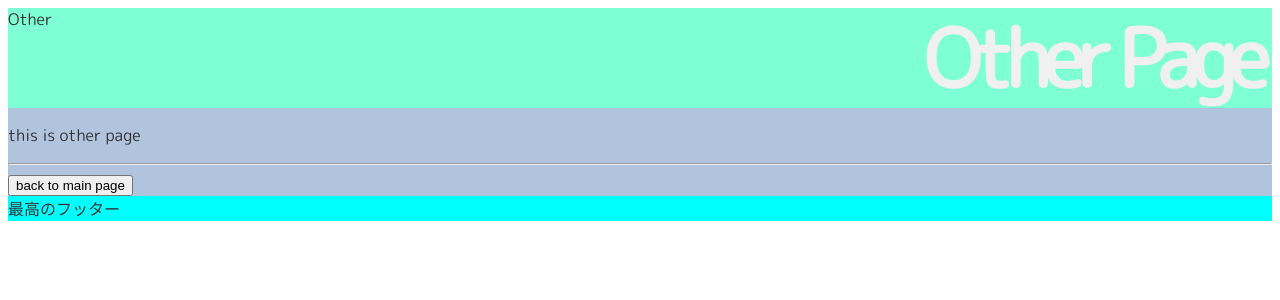
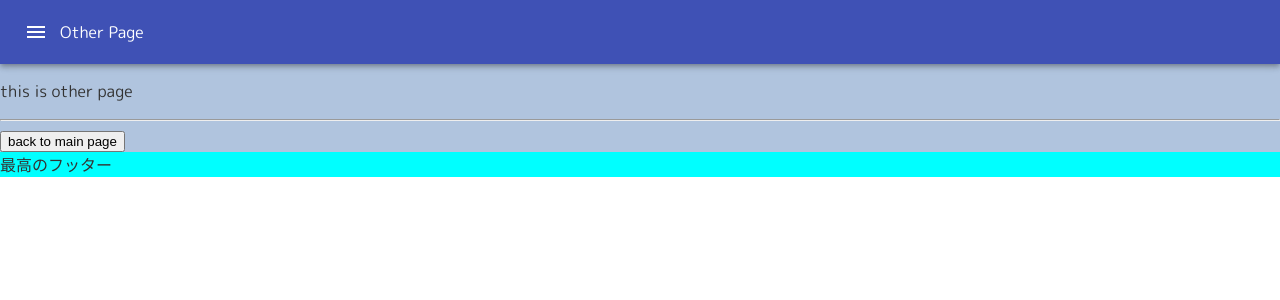
Before and after one commit to susunshun/ShareTodo, a Next.js app: page /other in a window 1280 px wide. Shown: the top 300 px of the page. Built offline with nearby package versions, Linux system fonts and the light colour scheme; no server answers.

Commit message:
ヘッダーのデザインを実装

```diff
--- a/components/AddTodo.js
+++ b/components/AddTodo.js
@@ -38,7 +38,7 @@ export const Root = styled.div`
   background-color: rgba(255,255,255,0.5);
   font-size: 13px;
   height: 40px;
-  margin: 5px 10px;
+  margin-bottom: 10px;
   padding: 5px;
   border-radius: 4px;
 `;
--- a/components/Header.js
+++ b/components/Header.js
@@ -1,28 +1,24 @@
 import React, {Component} from 'react';
 import styled from 'styled-components';
+import AppBar from '@material-ui/core/AppBar';
+import Toolbar from '@material-ui/core/Toolbar';
+import IconButton from '@material-ui/core/IconButton';
+import MenuIcon from '@material-ui/icons/Menu';
 
 class Header extends Component {
-  render(){
-    return(
-      <Root>
-        <div>{this.props.header}</div>
-        <HeaderText>{this.props.title}</HeaderText>
-      </Root>
-    );
-  }
+    render() {
+        return (
+            <AppBar position="static">
+                <Toolbar>
+                    {/*　TODO: ハンバーガーいらん、タイトルと削除ボタンだけでよいかも　*/}
+                    <IconButton edge="start" color="inherit" aria-label="menu" onClick={() => {console.log('hage')}}>
+                        <MenuIcon />
+                    </IconButton>
+                    {this.props.title}
+                </Toolbar>
+            </AppBar>
+        );
+    }
 }
+
 export default Header;
-
-const Root = styled.div`
-  height: 100px;
-  background-color: aquamarine;
-`;
-
-const HeaderText = styled.div`
-        font-size: 60pt;
-        font-weight: bold;
-        text-align: right;
-        letter-spacing: -8px;
-        color: #f0f0f0;
-        margin: -32px 10px;
-`;
--- a/components/Layout.js
+++ b/components/Layout.js
@@ -13,7 +13,7 @@ class Layout extends Component {
           <meta charSet='utf-8' />
           <meta name='viewport' content='initial-scale=1.0, width-device-width' />
         </Head>
-        <Header header={this.props.header} title={this.props.title}/>
+        <Header title={this.props.title} />
         {this.props.children}
         <Footer footer="最高のフッター"/>
       </Root>
--- a/components/Todo.js
+++ b/components/Todo.js
@@ -30,7 +30,7 @@ Todo.propTypes = {
 export const Root = styled.div`
   background-color: white;
   font-size: 13px;
-  margin: 1px 10px;
+  margin: 1px 0;
   padding: 5px;
   border-radius: 4px;
 `;
--- a/containers/GlobalStyles.js
+++ b/containers/GlobalStyles.js
@@ -5,5 +5,6 @@ export const GlobalStyle = createGlobalStyle`
     body{
         font-family: 'M PLUS Rounded 1c','ヒラギノ角ゴ Pro W3', Meiryo, メイリオ, Osaka, 'MS PGothic', arial, helvetica, sans-serif;
         color: #333333;
+        margin: 0;
     }
 `;
```
Also changed, not shown: pages/index.js (+7 -1 lines), static/Style.js (deleted, +0 -21 lines).
